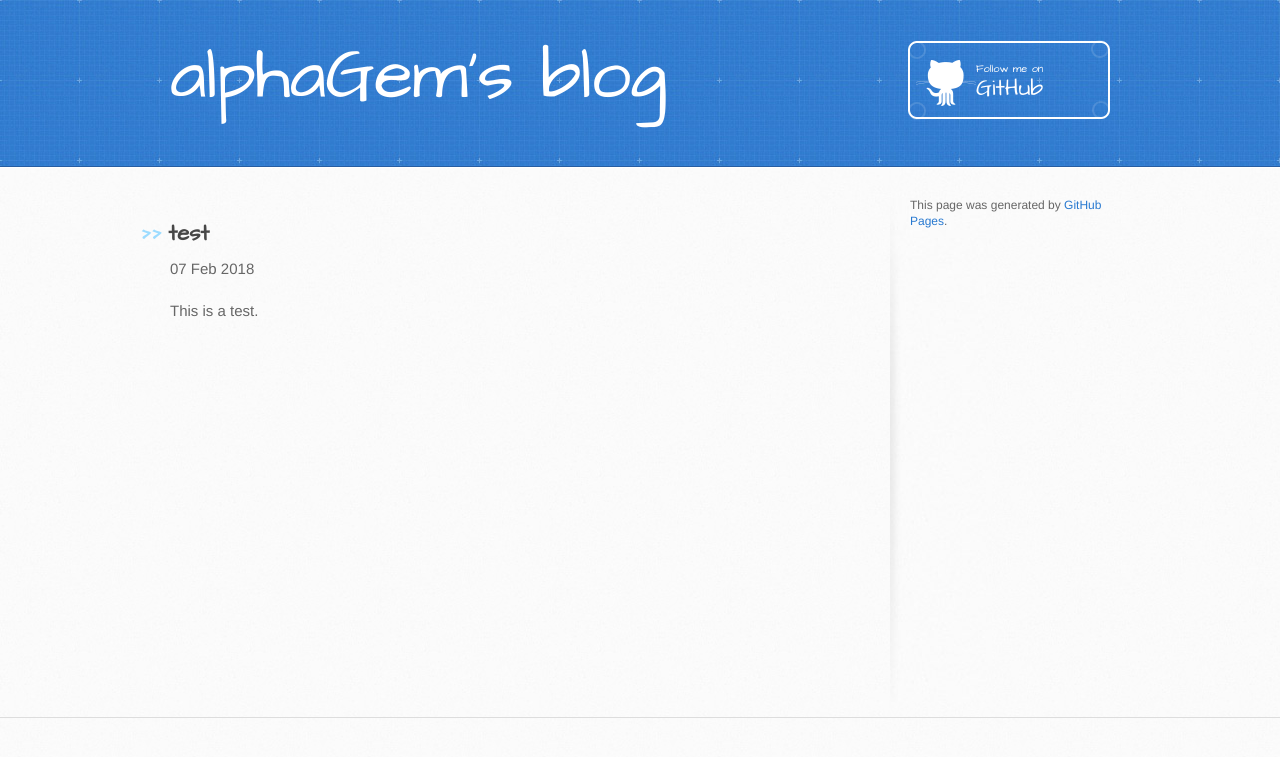
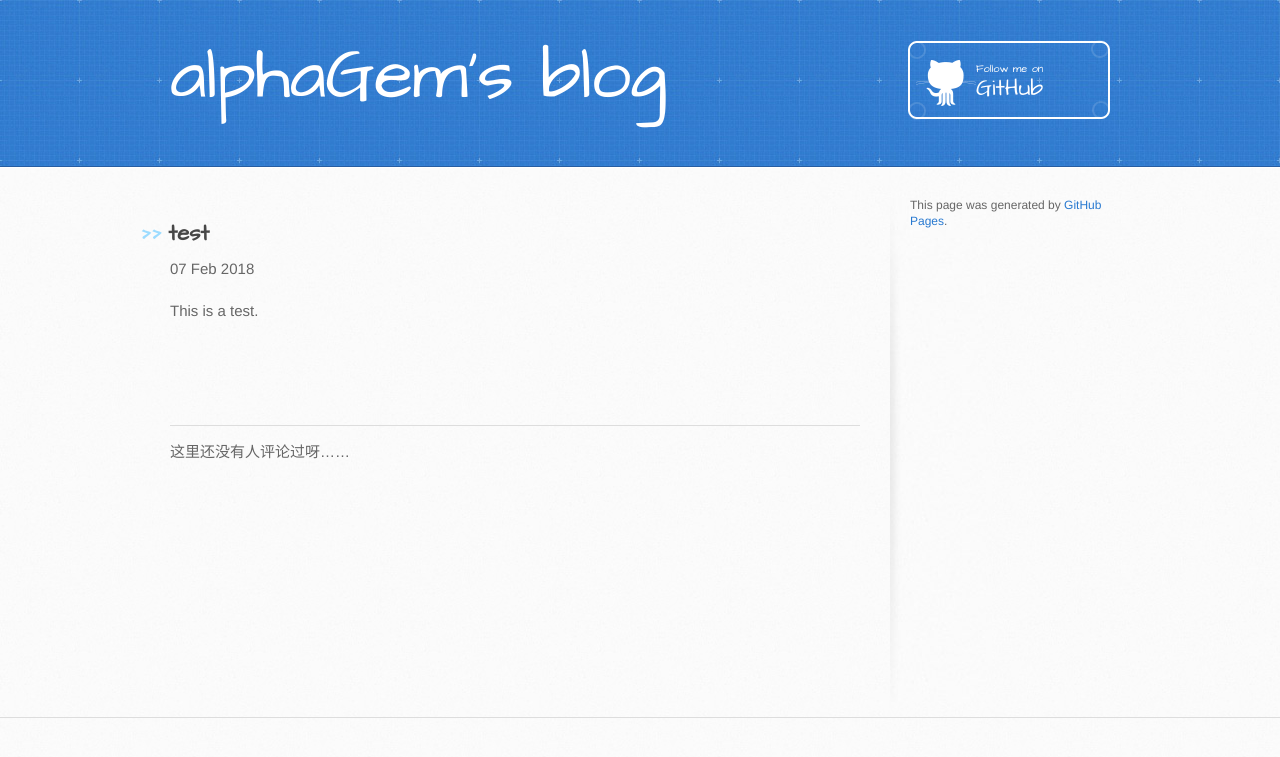
Before and after one commit to alphaGem/alphaGem.github.io, a Jekyll site: the page built from _posts/2018-02-07-test.md, in a window 1280 px wide. Shown: the top 757 px of the page. Built offline with Jekyll 4.4.1, drawn with Linux system fonts in a browser that asks for light colours; a script that is not in the unit is left out.

```diff
--- a/_layouts/default.html
+++ b/_layouts/default.html
@@ -23,7 +23,7 @@
         inlineMath: [['$','$']]
       }
     });
-    </script>
+</script>
   </head>
 
   <body>
@@ -51,7 +51,5 @@
   </body>
   <hr>
   <footer class="footer">
-    <p class="pull-right">
-    </p>
   </footer>
 </html>
--- a/_layouts/post.html
+++ b/_layouts/post.html
@@ -5,3 +5,44 @@ layout: default
 <p class="meta">{{ page.date | date_to_string }}</p>
 
 {{ content }}
+
+<br><br><br>
+<hr>
+<footer class="footer">
+  {%if page.comments %}
+    {% assign sorted_comments = (page.comments | sort: 'date') %}
+  {% endif %}
+  {% for c in sorted_comments %}
+    <div class="media">
+      <div class="media-left">
+        <img src="{{ c.author.picture }}" alt="{{ c.author.displayName}}" height="73" width="73">
+      </div>
+      <div class="media-body">
+        <p class="text-muted">
+          <a href="{{ c.author.url }}">{{ c.author.displayName }}</a>
+          on {{ c.date | date_to_string }}
+        </p>
+        <p>{{ c.content | newline_to_br }}</p>
+      </div>
+    </div>
+  {% else %}
+    这里还没有人评论过呀……
+  {% endfor %}
+  <br><br>
+  <noscript>Please enable JavaScript to view the comment form powered by <a href="https://commentit.io/">Comm(ent|it)</a></noscript>
+  <div id="commentit"></div>
+  <script type="text/javascript">
+    /** CONFIGURATION VARIABLES **/
+    var commentitUsername = 'alphaGem';
+    var commentitRepo = 'alphaGem/alphaGem.github.io';
+    var commentitPath = '{{ page.path }}';
+    /** DON'T EDIT FOLLOWING LINES **/
+    (function(){
+      var commentit = document.createElement('script');
+      commentit.type = 'text/javascript';
+      commentit.async = true;
+      commentit.src = 'https://commentit.io/static/embed/dist/commentit.js';
+      (document.getElementsByTagName('head')[0] || document.getElementsByTagName('body')[0]).appendChild(commentit);
+    })();
+  </script>
+</footer>
```
Also changed, not shown: 6 other files.
